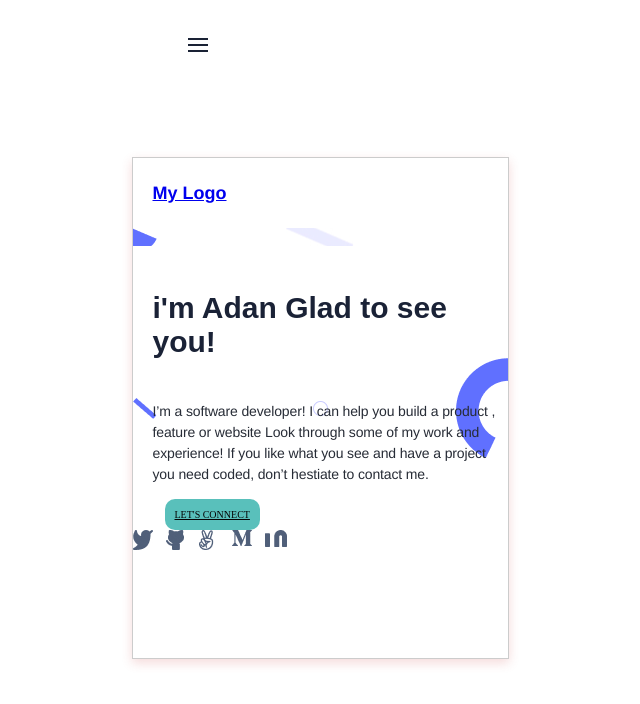
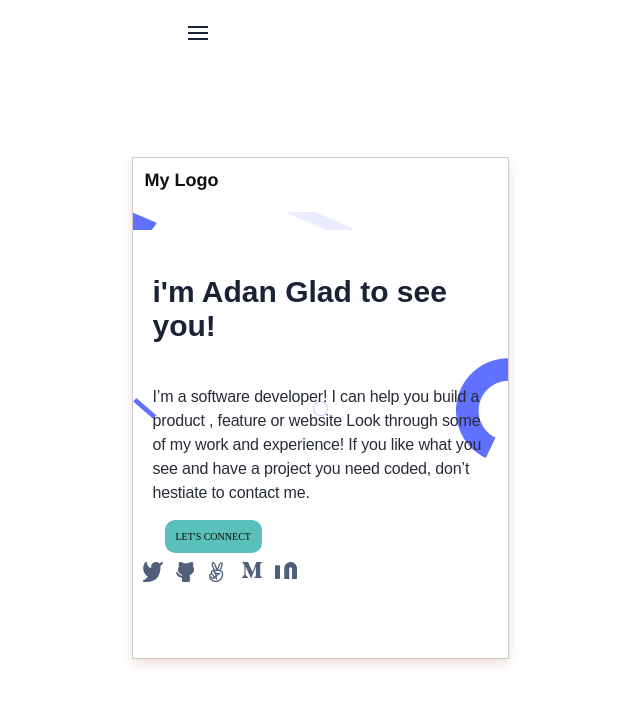
Before and after one commit to AbdimulhinYussuf3675/Portfolio2, a plain HTML site: page index.html in a window 1280 px wide. Shown: the whole page, without its empty margins (320-960 px from the left). Drawn offline with Linux system fonts and the light colour scheme.

Commit message:
Modified font

```diff
--- a/styles.css
+++ b/styles.css
@@ -31,27 +31,28 @@ body {
 .logo {
   width: 76px;
   height: 30px;
-  padding: 20px;
+  padding: 12px;
   font-family: Helvetica, Arial, Verdana, Tahoma, sans-serif;
   font-style: normal;
   font-weight: 700;
   font-size: 18px;
   line-height: 20px;
   display: flex;
-  align-items: center;
-  text-align: center;
-  color: #111214;
-  flex: none;
   order: 0;
   flex-grow: 0;
 }
 
+.logo a {
+  text-decoration: none;
+  color: rgb(16, 16, 17);
+}
+
 .menu-icon {
   position: absolute;
-  width: 20px;
-  height: 14px;
+  width: 100;
+  height: auto;
   left: 500px;
-  top: 30px;
+  top: 18px;
   display: flex;
 }
 
@@ -81,11 +82,11 @@ body {
 }
 
 .about-me {
-  font-family: Helvetica, Arial, Verdana, Tahoma, sans-serif;
+  font-family: Poppins, Arial, Helvetica, sans-serif;
   font-style: normal;
-  font-weight: normal;
-  font-size: 14px;
-  line-height: 21px;
+  font-weight: 400px;
+  font-size: 16px;
+  line-height: 24px;
   letter-spacing: -0.01em;
   color: #272c36;
   margin-left: 20px;
@@ -108,13 +109,18 @@ body {
   background-color: #59c0bb;
   border: none;
   color: rgb(5, 5, 5);
-  padding: 10px;
+  padding: 11px;
   text-align: center;
   font-size: 10px;
   margin: 4px 2px;
   opacity: 1;
   transition: 0.3s;
   border-radius: 10px;
+  text-decoration: none;
 }
 
 .btn:hover { opacity: 0.6; }
+
+.row {
+  padding: 10px;
+}
```
